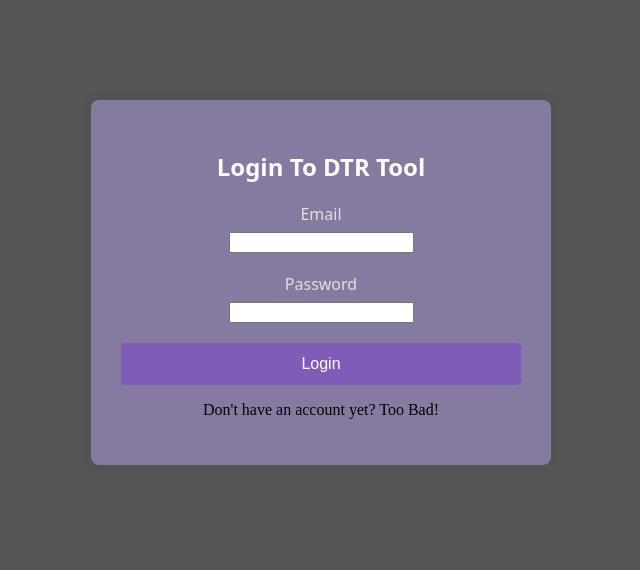
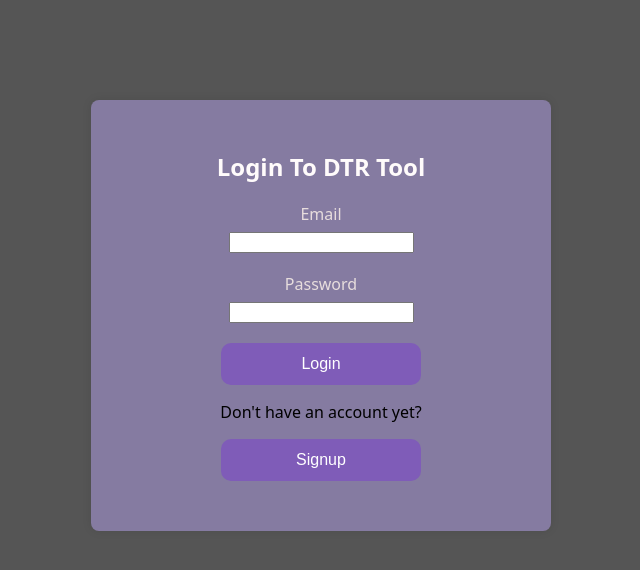
Before and after one commit to Elio-A/DTRTool, a React (Create React App) app: page / in a window 1280 px wide. Shown: the top 570 px of the page, without its empty margins (319-959 px from the left). Built offline with nearby package versions, Linux system fonts and the light colour scheme.

Commit message:
Added a signup button
This button takes the user to another TSX page that allows them to signup with new credentials

```diff
--- a/src/views/LoginPage/Login.tsx
+++ b/src/views/LoginPage/Login.tsx
@@ -24,6 +24,12 @@ const Login: React.FC = () => {
         catch{
             setError('An error occured when connecting with the API.  Please try again!')
         }
+    }
+
+    const handleSignup = async (e: React.MouseEvent <HTMLButtonElement>) => {
+        e.preventDefault();
+        console.log("Signup button clicked");
+        navigate("/signup")
     }
 
     const simulateApiCall = async (email: string, password: string) => {
@@ -57,8 +63,11 @@ const Login: React.FC = () => {
                     />
                 </div>
                 <button type = "submit" className = "btn-primary">Login</button>
+                <div className = "form-group">
+                    <p>Don't have an account yet?</p>
+                    <button className = "btn-primary" onClick = {handleSignup}>Signup</button>
+                </div>
             </form>
-            <p>Don't have an account yet? Too Bad!</p>
         </div>
     )
 }
--- a/src/views/LoginPage/LoginPage.css
+++ b/src/views/LoginPage/LoginPage.css
@@ -49,18 +49,22 @@ body{
 
 /* Button styling: */
 .btn-primary{
+    width: 50%;
+    display: block;
+    margin: 0 auto;
     background-color: #7f5cb8;
     color: white;
     padding: 12px 20px;
     border: none;
-    border-radius: 4px;
+    border-radius: 10px;
     cursor: pointer;
     font-size: 16px;
     transition: background-color 0.3s ease;
 }
 
-btn-primary.btn-hover{
-    background-color: #6e449d;
+.btn-primary:hover{
+    background-color: #44759d;
+    transform: scale(1.1, 1.1);
 }
 
 /* Will need:
```
Also changed, not shown: src/views/SignupPage/Signup.tsx (added).
